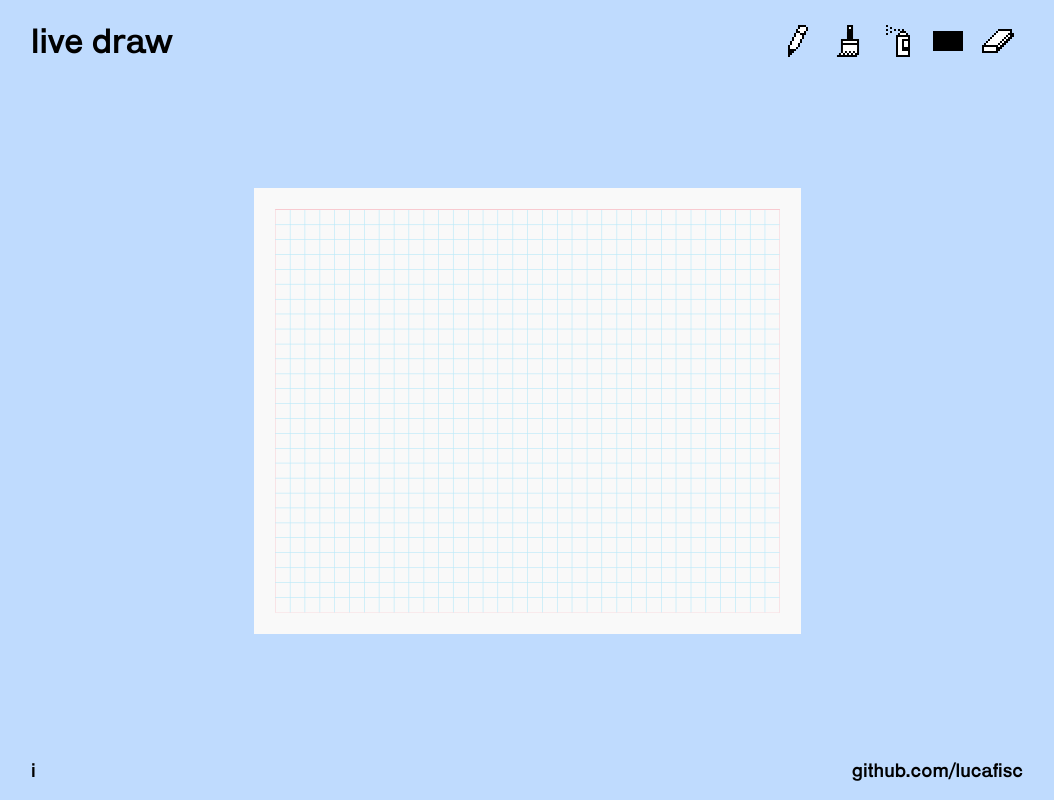
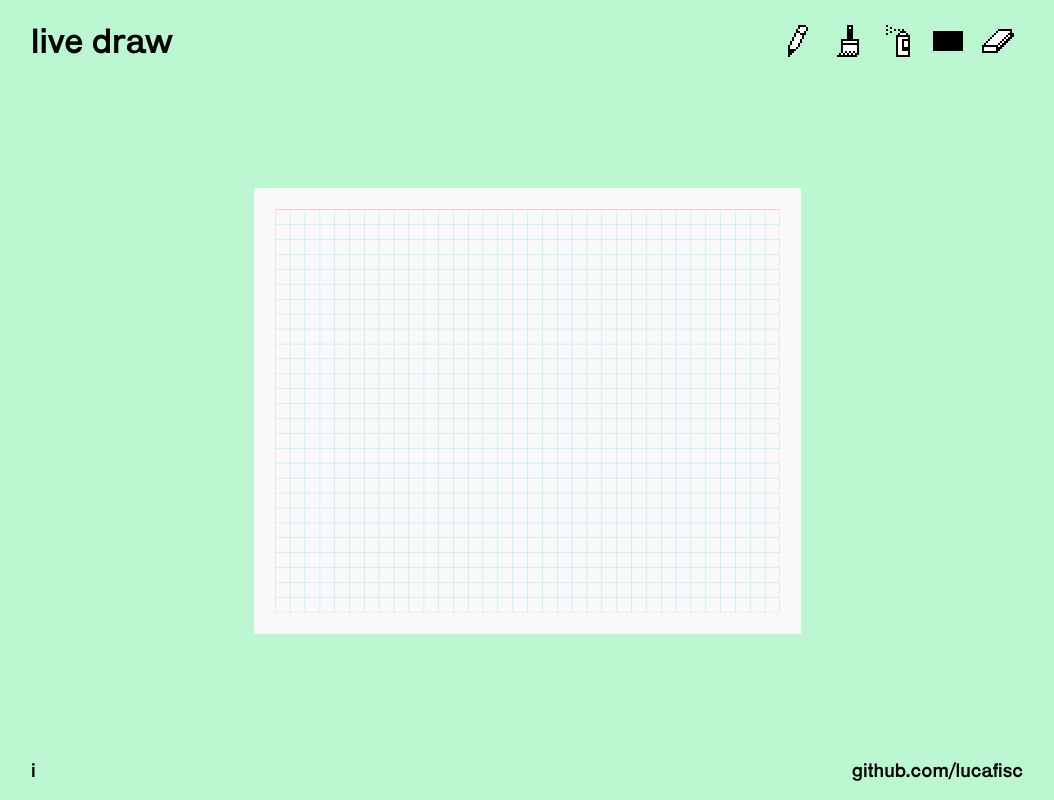
Before and after one commit to lucafisc/livedraw, a Next.js app in the folder client/: page / in a window 1280 px wide. Shown: the whole page, without its empty margins (113-1167 px from the left). Built offline with nearby package versions, Linux system fonts and the light colour scheme; no server answers.

Commit message:
Change background

```diff
--- a/client/src/app/page.tsx
+++ b/client/src/app/page.tsx
@@ -75,7 +75,7 @@ function Home(props: IAppProps) {
   }, [tool]);
 
   return (
-    <div className="w-screen h-screen bg-blue-200 flex justify-between items-center flex-col gap-2">
+    <div className="w-screen h-screen bg-green-200 flex justify-between items-center flex-col gap-2">
       <FlexContainer>
         <h1 className="text-4xl font-karrik">live draw</h1>
         <div className="flex items-center justify-center relative">
```
